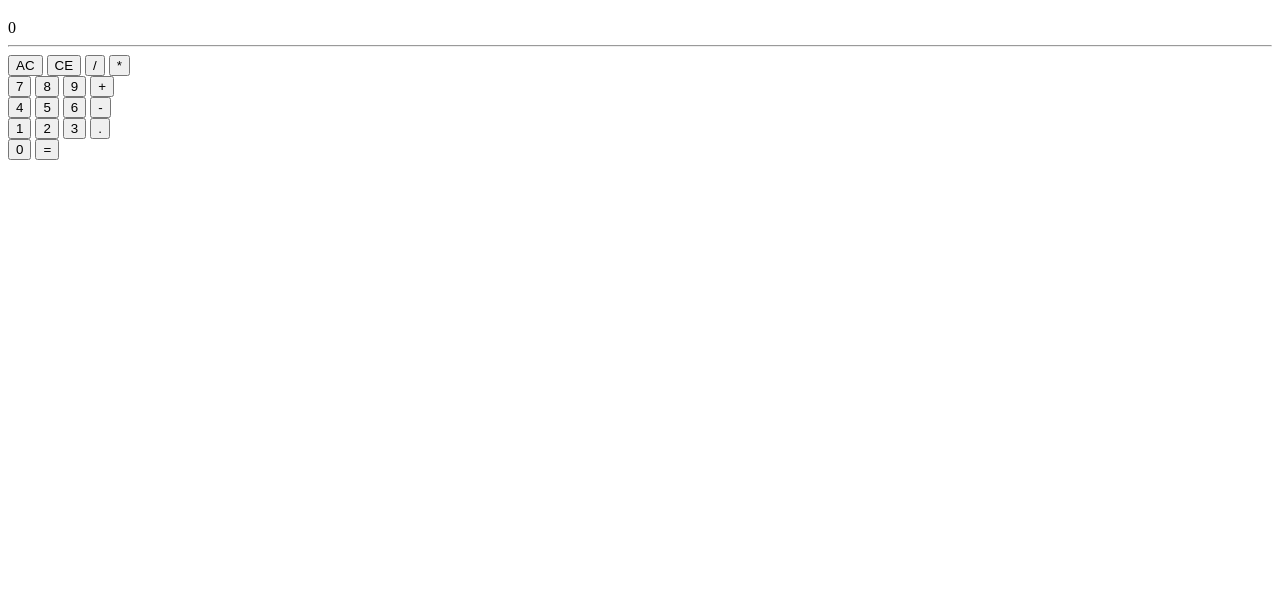
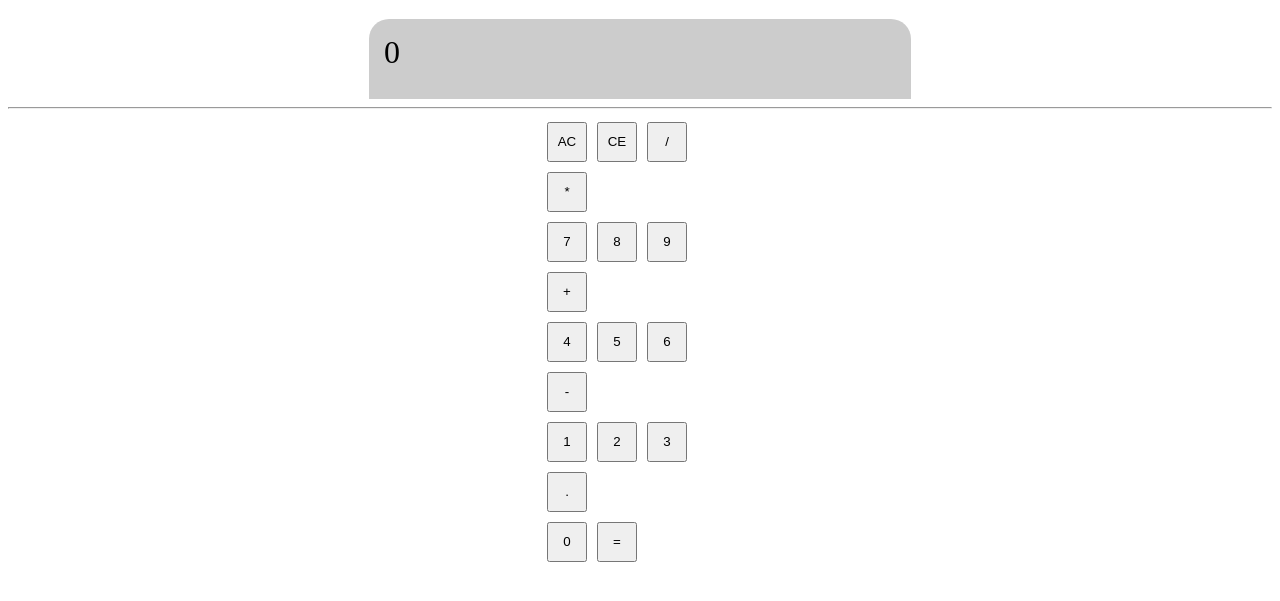
Before and after one commit to ktul15/Basic-Calculator, a plain HTML site: page index.html in a window 1280 px wide. Shown: the part 61-662 px from the top of the page. Drawn offline with Linux system fonts and the light colour scheme.

Commit message:
Add basic styles

```diff
--- a/index.html
+++ b/index.html
@@ -1,17 +1,20 @@
 <!DOCTYPE html>
 <html lang="en">
+
 <head>
     <meta charset="UTF-8">
     <meta name="viewport" content="width=device-width, initial-scale=1.0">
     <meta http-equiv="X-UA-Compatible" content="ie=edge">
+    <link rel="stylesheet" href="./style.css">
     <script src="./script.js"></script>
     <title>Basic Calculator</title>
 </head>
+
 <body>
     <h1>Basic Calculator</h1>
     <span id="display">0</span>
     <hr>
-
+    <div class="buttons">
         <button id="AC" onclick="allClear()">AC</button>
         <button id="CE" onclick="backOne()">CE</button>
         <button id="/" onclick="getValue(this.id)">/</button>
@@ -34,6 +37,7 @@
         <br>
         <button id="0" onclick="getValue(this.id)">0</button>
         <button id="=" onclick="result()">=</button>
+    </div>
+</body>
 
-</body>
 </html>
--- a/script.js
+++ b/script.js
@@ -1,10 +1,10 @@
 let inputs = [];
-let operators1 = ["+", "-", "/", "*"];
+let operators1 = ["+", "-", "/", "*", "="];
 let operators2 = ["."];
 let displayString;
-let nums = [0,1,2,3,4,5,6,7,8,9];
+let nums = [0, 1, 2, 3, 4, 5, 6, 7, 8, 9];
 
-function getValue(input){
+function getValue(input) {
     // //If last input is a '.' and current input is also a '.'
     // if(operators2.includes(inputs[inputs.length-1]) === true && input === "."){
     //     console.log("Duplicate '.' ");
@@ -22,13 +22,11 @@ function getValue(input){
     // display();
     // console.log(inputs);
 
-    if(nums.includes(Number(input))){
+    if (nums.includes(Number(input))) {
         inputs.push(input);
-    }
-    else if(operators1.includes(input) === true && inputs.length !== 0 && operators1.includes(inputs[inputs.length - 1]) === false){
+    } else if (operators1.includes(input) === true && inputs.length !== 0 && operators1.includes(inputs[inputs.length - 1]) === false) {
         inputs.push(input);
-    }
-    else if(operators2.includes(input) === true && operators2.includes(inputs[inputs.length - 1]) === false){
+    } else if (operators2.includes(input) === true && operators2.includes(inputs[inputs.length - 1]) === false) {
         console.log(operators2.includes(inputs[inputs.length - 1]));
         inputs.push(input);
     }
@@ -37,25 +35,28 @@ function getValue(input){
 }
 
 //To clear all inputs
-function allClear(){
+function allClear() {
     inputs = [];
     display();
 }
 
 //To clear last entry
-function backOne(){
+function backOne() {
     inputs.pop();
     display();
 }
 
 //To display inputs on the screen
-function display(){
+function display() {
     displayString = inputs.join("");
     document.getElementById("display").innerHTML = displayString;
 }
 
 //To calculate
-function result(){
+function result() {
+    if (inputs.length === 0) {
+        displayString = "";
+    } else {
         displayString = inputs.join("");
         let final = eval(displayString);
         console.log(final);
@@ -63,6 +64,7 @@ function result(){
         inputs = [];
         inputs.push(final);
     }
+}
 
 //when i click a button, it will call getValue() which will push the value of that button into inputs array after validating some conditions.
 //1st cond: operator should not be the first character.
--- /dev/null
+++ b/style.css
@@ -0,0 +1,23 @@
+#display{
+    width: 40vw;
+    height: 50px;
+    display: block;
+    font-size: 2em;
+    margin: auto;
+    background-color: #ccc;
+    padding: 15px 15px;
+    border-top-left-radius: 20px;
+    border-top-right-radius: 20px;
+}
+
+.buttons{
+    width: 15vw;
+    padding: auto;
+    margin: auto;
+}
+button {
+    height: 40px;
+    width: 40px;
+    margin: 5px 3px;
+
+}
```
Lines whose indentation alone changed are shown as unchanged.
